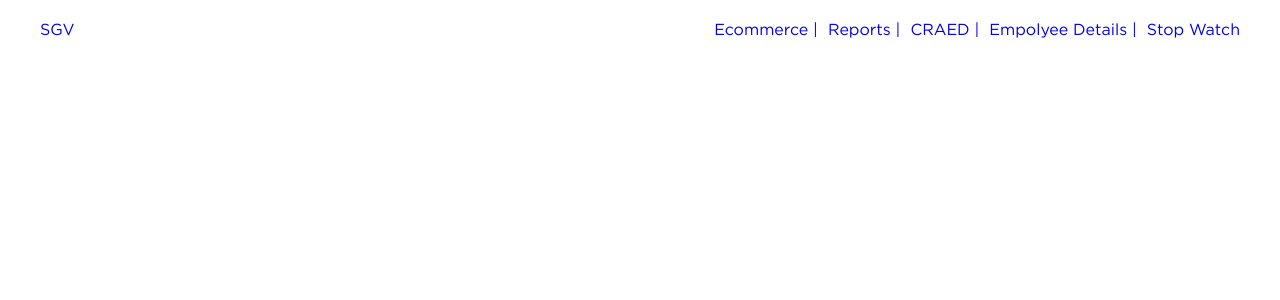
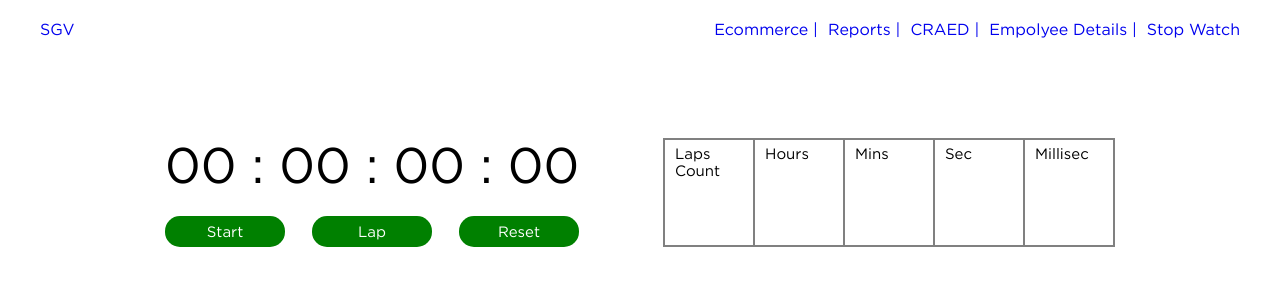
Before and after one commit to voletiswaroop/reactLearning, a React (Create React App) app: page / in a window 1280 px wide. Shown: the top 300 px of the page. Built offline with nearby package versions, Linux system fonts and the light colour scheme.

Commit message:
published pages

```diff
--- a/package.json
+++ b/package.json
@@ -2,7 +2,7 @@
   "name": "react-learning",
   "version": "0.1.0",
   "private": true,
-  "homepage": "https://voletiswaroop.github.io/react-learning",
+  "homepage": "https://voletiswaroop.github.io/reactLearning",
   "author": {
     "name": "Swaroop Gupta Voleti"
   },
@@ -12,7 +12,7 @@
     "react": "^16.9.0",
     "react-dom": "^16.9.0",
     "react-router-dom": "^5.1.2",
-    "react-scripts": "3.1.1",
+    "react-scripts": "^3.4.3",
     "react-slick": "^0.25.2"
   },
   "devDependencies": {
--- a/src/App.js
+++ b/src/App.js
@@ -16,6 +16,7 @@ function App() {
     <div className="product-page">
       <Router>
         <Route render={() => (<Home />)} />
+        <Route exact path='/' render={() => (<StopWatch />)} />
         <Route exact path='/reports' render={() => (<Reports />)} />
         <Route exact path='/dictionary' render={() => (<Dictionary />)} />
         <Route exact path='/empdetails' render={() => (<EmpDetails />)} />
```
Also changed, not shown: 20 other files (tests, documents, lock files or other folders).
